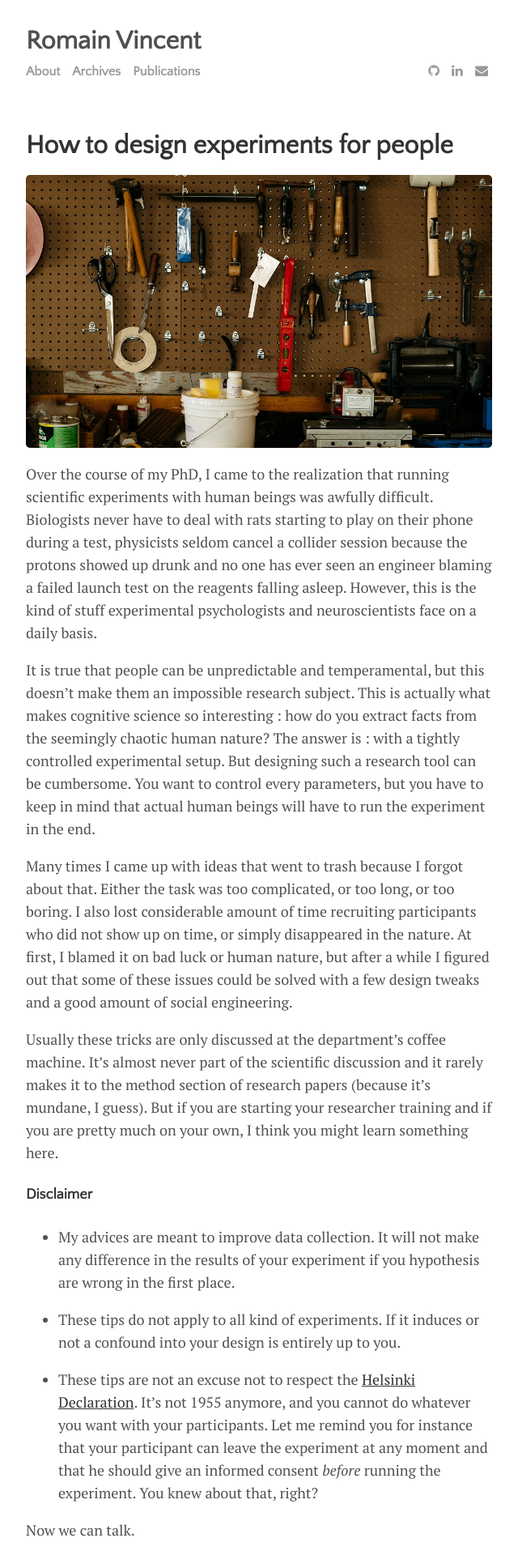
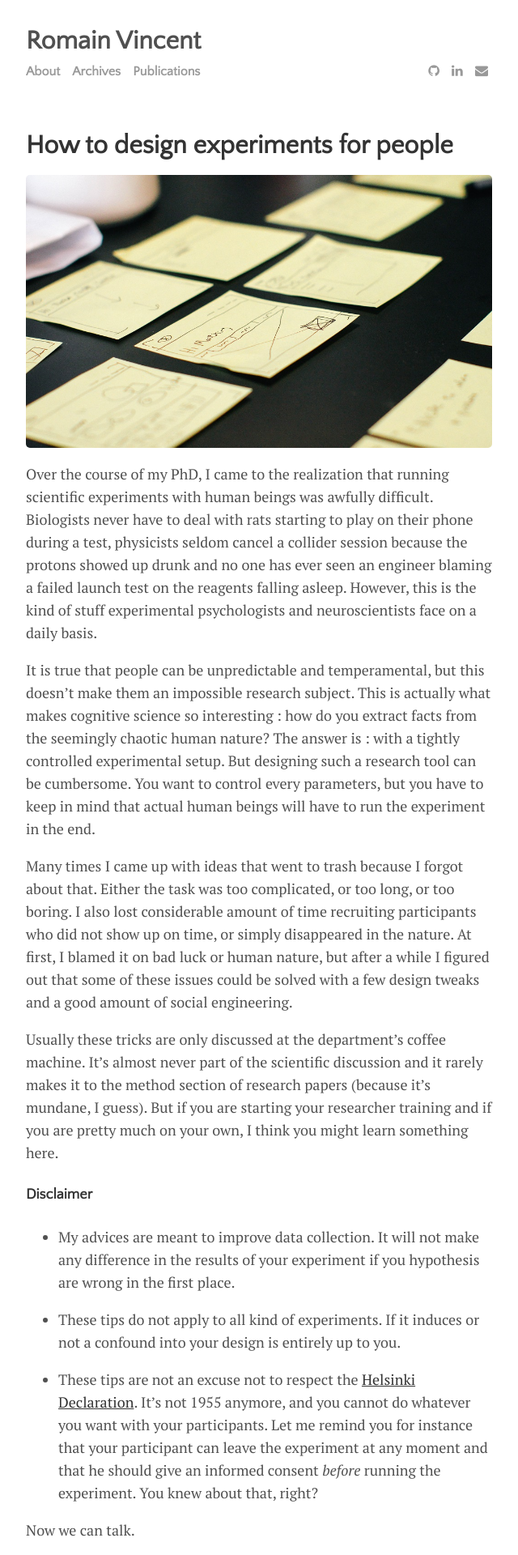
Before and after one commit to rmnvncnt/rmnvncnt.github.io, a Jekyll site: the page built from _posts/2017-02-08-how-to-design-experiments.md, in a window 1280 px wide. Shown: the top 1920 px of the page at 81% size, without its empty margins (320-960 px from the left). Built offline with Jekyll 4.4.1, drawn with Linux system fonts in a browser that asks for light colours; nearby versions of some CDN libraries; comment, search, counter and statistics services are not loaded.

Commit message:
changed pictures

```diff
--- a/_posts/2017-02-08-how-to-design-experiments.md
+++ b/_posts/2017-02-08-how-to-design-experiments.md
@@ -5,8 +5,8 @@
 comments: true
 tags: [methodology]
 image:
-  feature: tools.jpg
-  teaser: tools-teaser.jpg
+  feature: cards.jpg
+  teaser: cards-teaser.jpg
   credit:
   creditlink:
 ---
```
